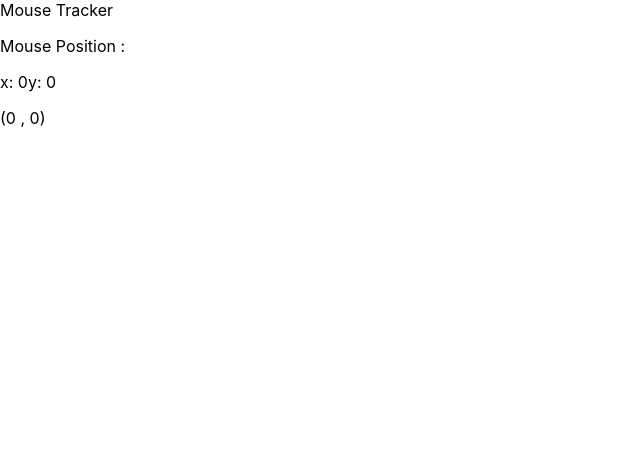
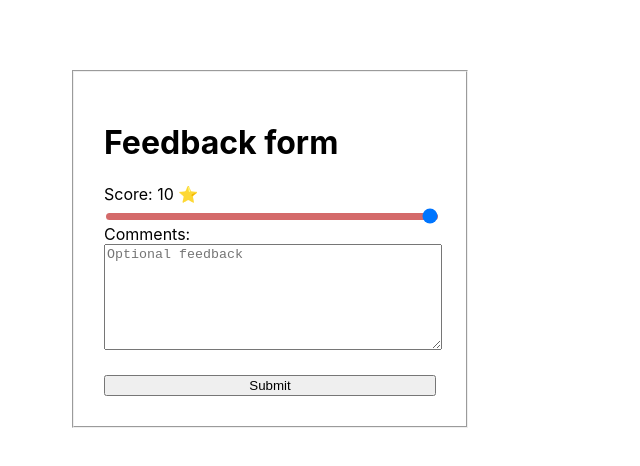
Before and after one commit to nayoung3669/coursera_test, a React (Create React App) app: page / in a window 1280 px wide. Shown: the top 466 px of the page, without its empty margins (0-640 px from the left). Built offline with nearby package versions, Linux system fonts and the light colour scheme.

Commit message:
validation form

```diff
--- a/src/App.css
+++ b/src/App.css
@@ -4,7 +4,6 @@
 }
 
 div {
-  padding: 30px;
 }
 
 .App-logo {
@@ -41,3 +40,37 @@ div {
     transform: rotate(360deg);
   }
 }
+
+form {
+  text-align: left;
+  width: 400px;
+  padding: 30px;
+}
+
+fieldset {
+  padding: 30px;
+}
+
+input[type="range"] {
+  -webkit-appearance: none;
+  height: 7px;
+  width: 100%;
+  background: grey;
+  border-radius: 5px;
+  background-image: linear-gradient(#d46a6a, #d46a6a);
+  background-repeat: no-repeat;
+}
+
+textarea {
+  height: 100px;
+  width: 100%;
+  margin-bottom: 20px;
+}
+
+.comments {
+  padding-top: 35px;
+}
+
+.submitButton {
+  width: 100%;
+}
--- a/src/App.js
+++ b/src/App.js
@@ -1,67 +1,18 @@
-import React, { useState, useEffect } from "react";
-
-const withMousePosition = (WrappedCompoenent) => {
-  return (props) => {
-    const [mousePosition,setMousePosition] = useState ({
-    x: 0,
-    y: 0,
-    });
-
-    useEffect(() => {
-      const handleMousePositionChange = (e) => {
-        setMousePosition({
-          x: e.clientX,
-          y: e.clientY,
-        });
-      };
-
-      window.addEventListener("mousemove",handleMousePositionChange)
-
-      return () => (
-        window.removeEventListener("mousemove",handleMousePositionChange)
-      )
-    }, []);
-
-    return <WrappedCompoenent {...props} mousePosition={mousePosition} />
-  };
-}
-
-const PanelMouseLogger = ({ mousePosition }) => {
-  if (!mousePosition) {
-    return null;
-  }
-  return (
-    <div className="PanelTracker">
-        <p>Mouse Position : </p>
-        <div>
-          <span>x: {mousePosition.x}</span>
-          <span>y: {mousePosition.y}</span>
-        </div>
-    </div>
-  );
-};
-
-const PointMouseLogger = ({ mousePosition }) => {
-  if (!mousePosition) {
-    return null;
-  }
-  return (
-    <p>
-      ({mousePosition.x} , {mousePosition.y})
-    </p>
-  )
-  }
-
-const PanelMouseTracker = withMousePosition(PanelMouseLogger)
-const PointMouseTracker = withMousePosition(PointMouseLogger)
+import React from "react";
+import "./App.css";
+import {Feedback} from "./Feedback";
 
 function App() {
 
+  function handleSubmit() {
+    return (
+      console.log("Form Submitted")
+    )
+  }
+
   return (
     <div className="App">
-      <header className="Header">Mouse Tracker</header>
-      <PanelMouseTracker />
-      <PointMouseTracker />
+      <Feedback onSubmit={handleSubmit}/>
     </div>
   );
 }
--- /dev/null
+++ b/src/Feedback.js
@@ -0,0 +1,41 @@
+import { useState } from "react"
+
+export function Feedback(onSubmit) {
+    const [score, setScore] = useState("10");
+    const [comments, setComments] = useState(null);
+
+//button disable logic
+    const isDisabled = Number(score) < 5 && comments.length <=10;
+
+    const textAreaPlaceholder = isDisabled
+        ? "Please provide a comment"
+        : "Optional feedback";
+
+    const handleSubmit = (e) => {
+        e.preventDefault();
+        onSubmit({score, comments});
+    }
+
+    return (
+        <form className="feedbackForm" onSubmit={handleSubmit} >
+            <fieldset>
+                <h1>Feedback form</h1>
+                <div className="Field">
+                    <label>Score: {score} ⭐️</label>
+                    <input type="range" min="0" max="10"
+                        value={score}
+                        onChange={(e) => setScore(e.target.value)}
+                    />
+                </div>
+                <div className="Field">
+                    <label>Comments: </label>
+                    <textarea
+                        placeholder={textAreaPlaceholder}
+                        value={comments}
+                        onChange={e => setComments(e.target.value)} />
+                    <button type="submit" disabled={isDisabled} className="submitButton">Submit</button>
+                </div>
+            </fieldset>
+        </form>
+    )
+}
--- a/src/ToDoLists.js
+++ /dev/null
@@ -1,6 +0,0 @@
-
-export default function ToDoLists() {
-  return (
-
-  )
-}
```
Also changed, not shown: 1 other file (tests, documents, lock files or other folders).
